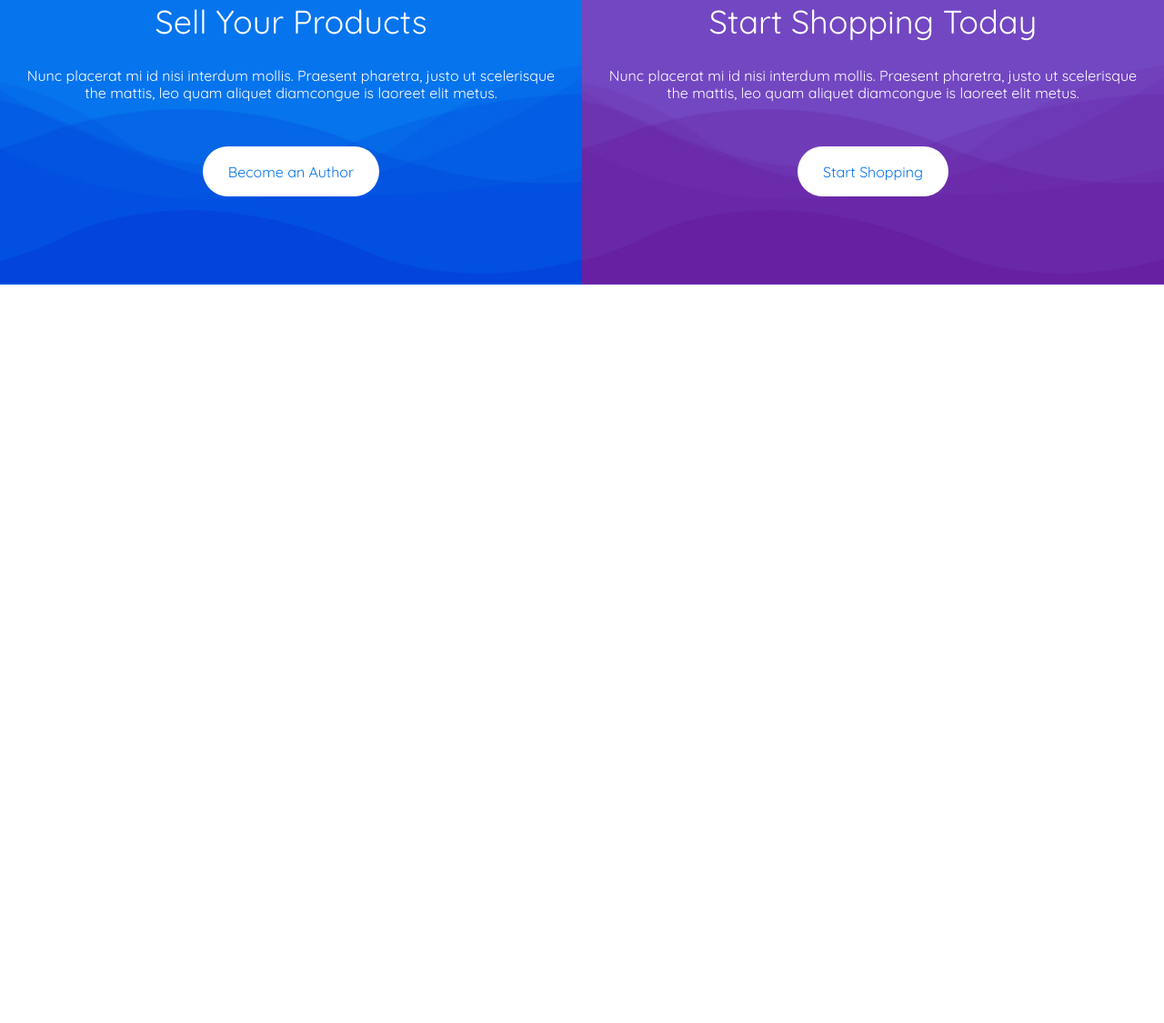
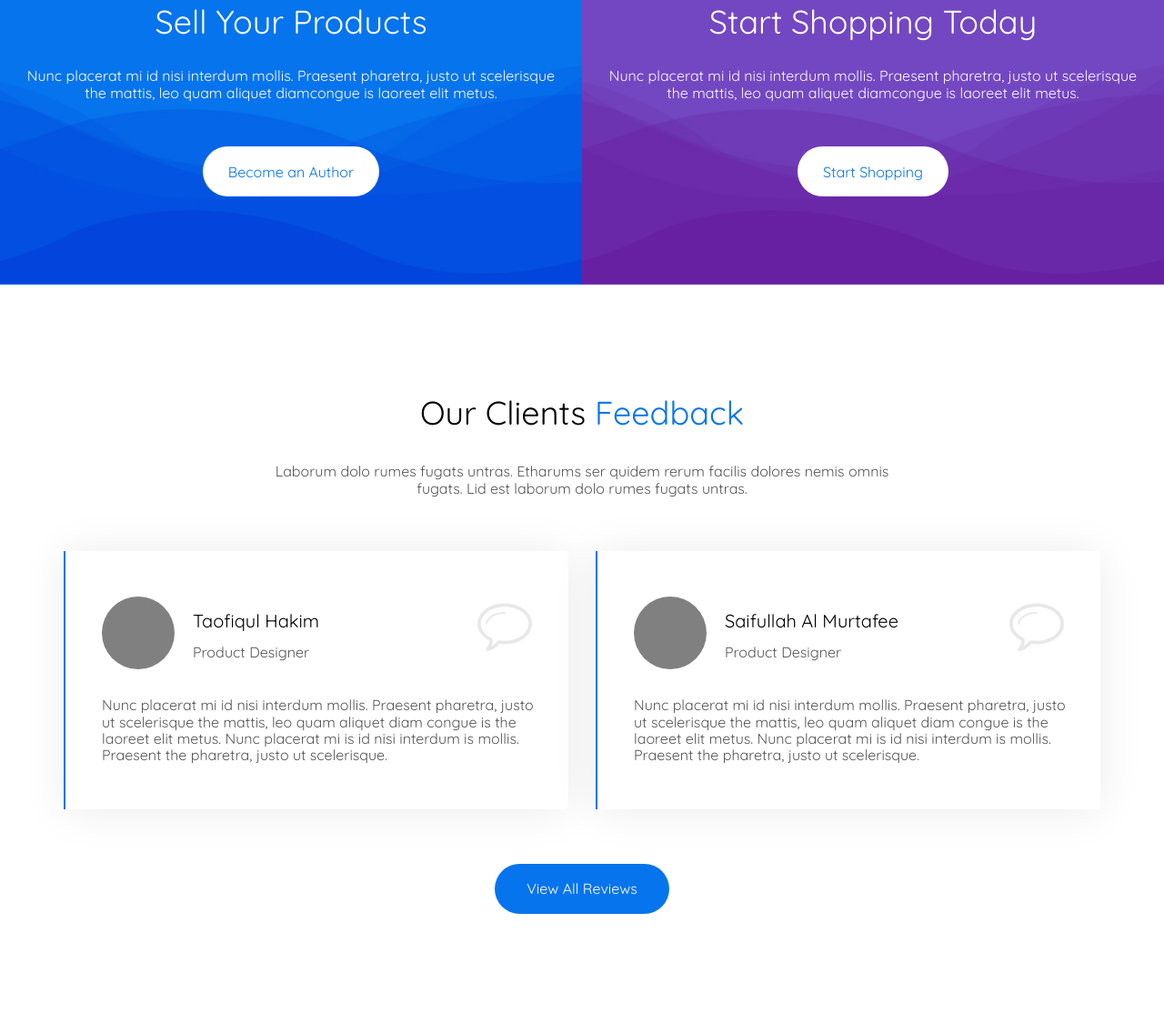
Before and after one commit to Kaktus-dev/martplace, a website: page app/index.html in a window 1280 px wide. Shown: the part 6898-8023 px from the top of the page at 91% size. Before the commit the page ends 7211 px from the top, so only its background shows below. Drawn offline with nearby package versions, Linux system fonts and the light colour scheme; files that its build step writes are made by us from their sources.

Commit message:
added clients

```diff
--- a/app/index.html
+++ b/app/index.html
@@ -787,6 +787,48 @@
             </div>
         </div>
     </section>
+    <section class="clients">
+        <div class="container">
+            <div class="clients-title">
+                Our Clients <span>Feedback</span>
+            </div>
+            <div class="clients-text">
+                Laborum dolo rumes fugats untras. Etharums ser quidem rerum facilis dolores nemis omnis fugats. Lid est
+                laborum dolo rumes fugats untras.
+            </div>
+            <div class="clients-inner">
+                <div class="clients__item">
+                    <div class="clients__item-row">
+                        <div class="clients__item-icon"></div>
+                        <div class="clients__item-col">
+                            <div class="clients__item-name">Taofiqul Hakim</div>
+                            <div class="clients__item-class">Product Designer</div>
+                        </div>
+                    </div>
+                    <div class="clients__item-text">
+                        Nunc placerat mi id nisi interdum mollis. Praesent pharetra, justo ut scelerisque the mattis,
+                        leo quam aliquet diam congue is the laoreet elit metus. Nunc placerat mi is id nisi interdum is
+                        mollis. Praesent the pharetra, justo ut scelerisque.
+                    </div>
+                </div>
+                <div class="clients__item">
+                    <div class="clients__item-row">
+                        <div class="clients__item-icon"></div>
+                        <div class="clients__item-col">
+                            <div class="clients__item-name">Saifullah Al Murtafee</div>
+                            <div class="clients__item-class">Product Designer</div>
+                        </div>
+                    </div>
+                    <div class="clients__item-text">
+                        Nunc placerat mi id nisi interdum mollis. Praesent pharetra, justo ut scelerisque the mattis,
+                        leo quam aliquet diam congue is the laoreet elit metus. Nunc placerat mi is id nisi interdum is
+                        mollis. Praesent the pharetra, justo ut scelerisque.
+                    </div>
+                </div>
+            </div>
+            <button class="clients-down-btn">View All Reviews</button>
+        </div>
+    </section>
 
     <script src="https://ajax.googleapis.com/ajax/libs/jquery/3.5.1/jquery.min.js"></script>
     <script src="js/libs.min.js"></script>
--- a/app/scss/_fonts.scss
+++ b/app/scss/_fonts.scss
@@ -1,10 +1,10 @@
 @font-face {
   font-family: 'icomoon';
-  src:  url('../fonts/icomoon.eot?52w15x');
-  src:  url('../fonts/icomoon.eot?52w15x#iefix') format('embedded-opentype'),
-    url('../fonts/icomoon.ttf?52w15x') format('truetype'),
-    url('../fonts/icomoon.woff?52w15x') format('woff'),
-    url('../fonts/icomoon.svg?52w15x#icomoon') format('svg');
+  src:  url('../fonts/icomoon.eot?xyk6z3');
+  src:  url('../fonts/icomoon.eot?xyk6z3#iefix') format('embedded-opentype'),
+    url('../fonts/icomoon.ttf?xyk6z3') format('truetype'),
+    url('../fonts/icomoon.woff?xyk6z3') format('woff'),
+    url('../fonts/icomoon.svg?xyk6z3#icomoon') format('svg');
   font-weight: normal;
   font-style: normal;
   font-display: block;
@@ -25,6 +25,18 @@
   -moz-osx-font-smoothing: grayscale;
 }
 
+.icon-bubble:before {
+  content: "\e909";
+}
+.icon-lock:before {
+  content: "\e906";
+}
+.icon-certificate:before {
+  content: "\e907";
+}
+.icon-winking-face:before {
+  content: "\e900";
+}
 .icon-insert_chart_outlined:before {
   content: "\e904";
 }
@@ -37,15 +49,6 @@
 .icon-group:before {
   content: "\e903";
 }
-.icon-lock:before {
-  content: "\e906";
-}
-.icon-certificate:before {
-  content: "\e907";
-}
-.icon-winking-face:before {
-  content: "\e900";
-}
 .icon-old-phone:before {
   content: "\e908";
 }
--- a/app/scss/style.scss
+++ b/app/scss/style.scss
@@ -1006,7 +1006,6 @@
     background-image: url(../images/low-bg-right.jpg);
 }
 .twobutton{
-
     &-images{
         height: 100px;
         background-position: center;
@@ -1033,3 +1032,88 @@
     }
 }
 //end twobutton
+
+//start clients
+.clients{
+    text-align: center;
+    &-title{
+        font-size: 36px;
+        margin-top: 120px;
+        margin-bottom: 35px;
+        span{
+        color: #0674ec;
+        }
+    }
+    &-text{
+        font-size: 16px;
+        color: #555555;
+        max-width: 680px;
+        margin: 0 auto 60px;
+    }
+    &-inner{
+        margin-bottom: 60px;
+        display: flex;
+        justify-content: space-between;
+    }
+}
+.clients__item{
+    max-width: 555px;
+    width: 100%;
+    border-radius: 0 4px 4px 0;
+    box-shadow: 0px 2px 50px 0px rgba(0, 0, 0, 0.08);
+    border-left: 2px solid #0674ec;
+    padding: 50px 0;
+    text-align: left;
+    &-row{
+        display: flex;
+        justify-content: start;
+        position: relative;
+        &::before{
+            content: "\e909";
+            position: absolute;
+            font-family: 'icomoon';
+            color: #e8e8e8;
+            font-size: 60px;
+            right: 40px;
+            top: 0;
+        }
+    }
+    &-icon{
+        height: 80px;
+        width: 80px;
+        border-radius: 50%;
+        background-color: #808080;
+        margin-left: 40px;
+        margin-bottom: 30px;
+    }
+    &-col{
+        margin-left: 20px;
+
+    }
+    &-name{
+        margin-top: 15px;
+        font-size: 20px;
+    }
+    &-class{
+        font-size: 16px;
+        color: #555555;
+        margin-top: 14px;
+    }
+    &-text{
+        font-size: 16px;
+        margin-left: 40px;
+        max-width: 475px;
+        color: #555555;
+    }
+}
+.clients-down-btn{
+    height: 55px;
+    background-color: #0674ec;
+    color: #fff;
+    border-radius: 30px;
+    padding: 0 35px;
+    border: none;
+    outline: none;
+    margin-bottom: 120px;
+}
+//end clients
```
Also changed, not shown: app/fonts/icomoon.ttf, app/fonts/icomoon.woff, app/js/main.js (line endings or trailing spaces), 2 other files.
